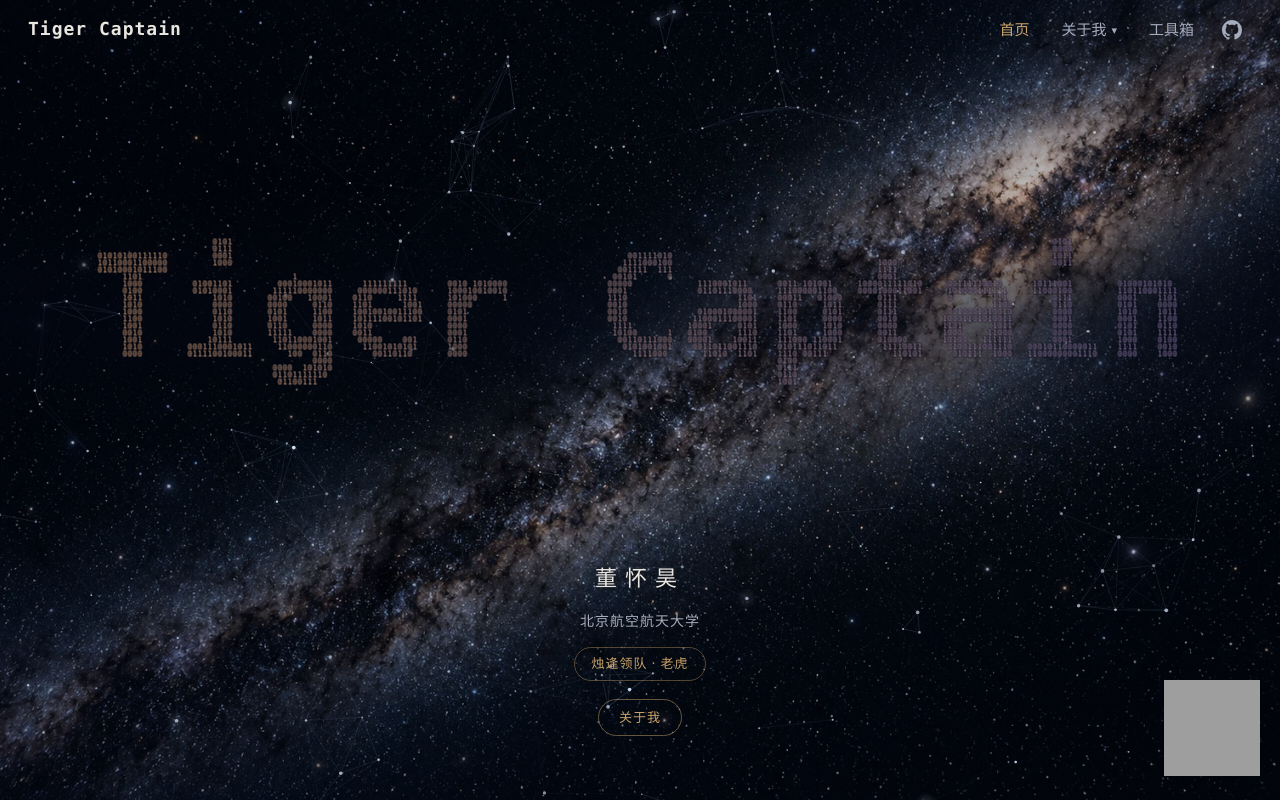
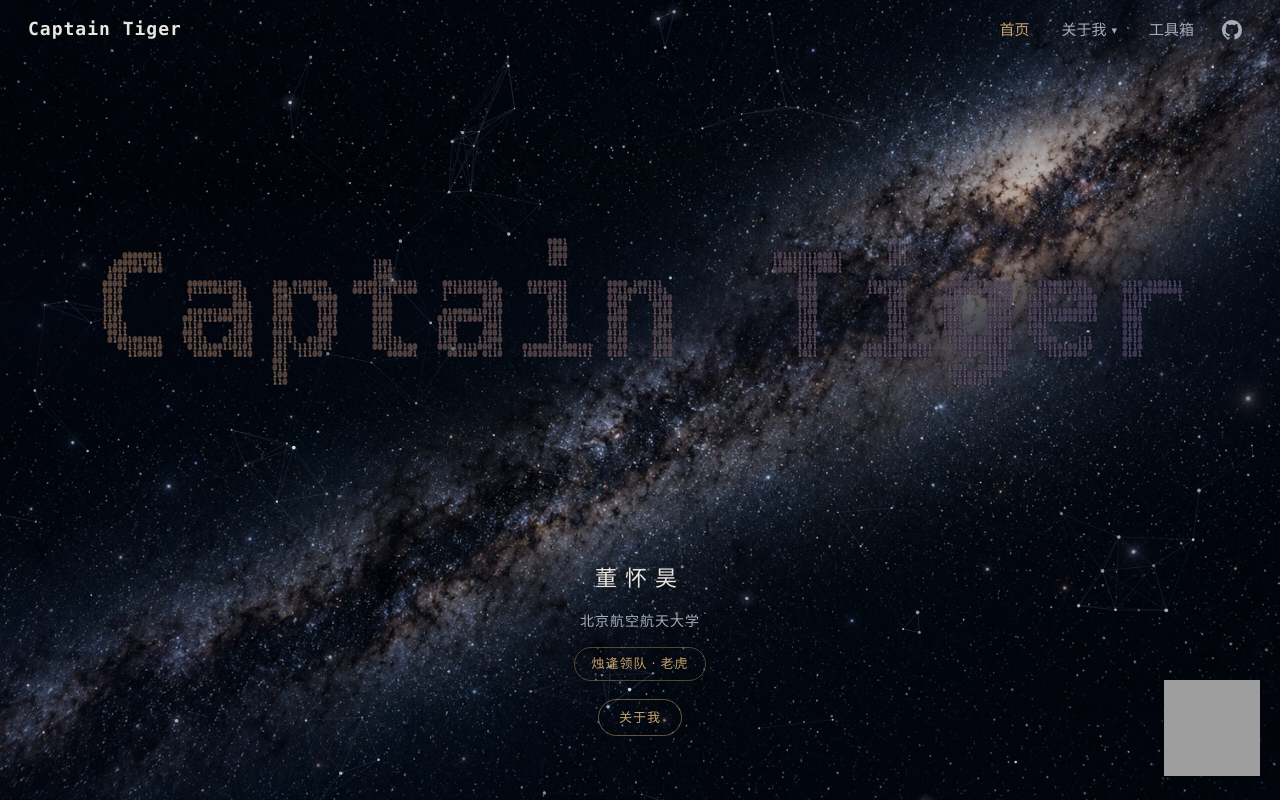
Before and after one commit to HuaihaoDong/HuaihaoDong.github.io, a plain HTML site: page index.html in a window 1280 px wide. Drawn offline with Linux system fonts and the light colour scheme; grey boxes are pictures that could not be loaded.

Commit message:
Rename homepage display to Captain Tiger

```diff
--- a/home-sky.js
+++ b/home-sky.js
@@ -111,7 +111,7 @@
     }
   }
   function makeText() {
-    var before = particles || [], lines = mobile ? ['Tiger', 'Captain'] : ['Tiger Captain'];
+    var before = particles || [], lines = mobile ? ['Captain', 'Tiger'] : ['Captain Tiger'];
     var fs = mobile ? Math.min(82, w * .2, h * .135) : Math.min(200, w * .115, compact ? h * .22 : 200);
     var measure = makeCanvas(1,1).getContext('2d'), gap, rowGap;
     do {
--- a/index.html
+++ b/index.html
@@ -117,7 +117,7 @@
 </head>
 <body data-cover>
 <header class="navbar" id="navbar">
-  <a class="nav-logo" href="index.html">Tiger Captain</a>
+  <a class="nav-logo" href="index.html">Captain Tiger</a>
   <nav class="nav-links" id="navLinks">
     <a class="nav-item" href="index.html">首页</a>
     <div class="nav-item nav-dropdown" id="aboutDropdown">
@@ -152,7 +152,7 @@
 </header>
 <canvas id="galaxy" aria-hidden="true"></canvas>
 <canvas id="sky" aria-hidden="true"></canvas>
-<canvas id="stage" role="img" aria-label="Tiger Captain 粒子文字"></canvas>
+<canvas id="stage" role="img" aria-label="Captain Tiger 粒子文字"></canvas>
 <div class="info">
   <a class="name-link" href="about.html#who"><h2>董怀昊</h2></a>
   <p class="role">北京航空航天大学</p>
@@ -161,7 +161,7 @@
     <a href="about.html">关于我</a>
   </div>
 </div>
-<script src="home-sky.js?v=20261102v1"></script>
+<script src="home-sky.js?v=20261117v1"></script>
 <script src="nav.js"></script>
 <script src="tiger.js?v=20261102v17"></script>
 </body>
```
